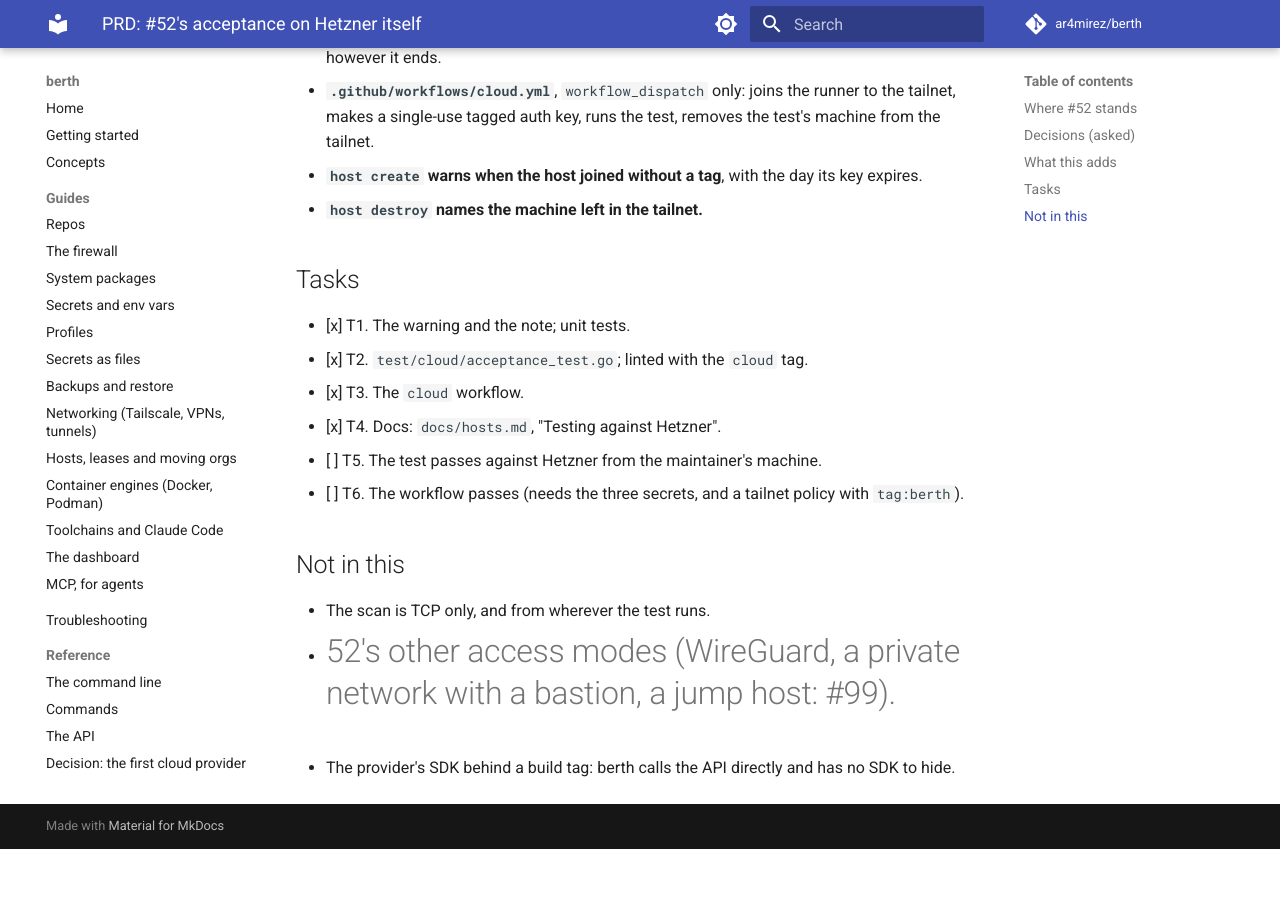
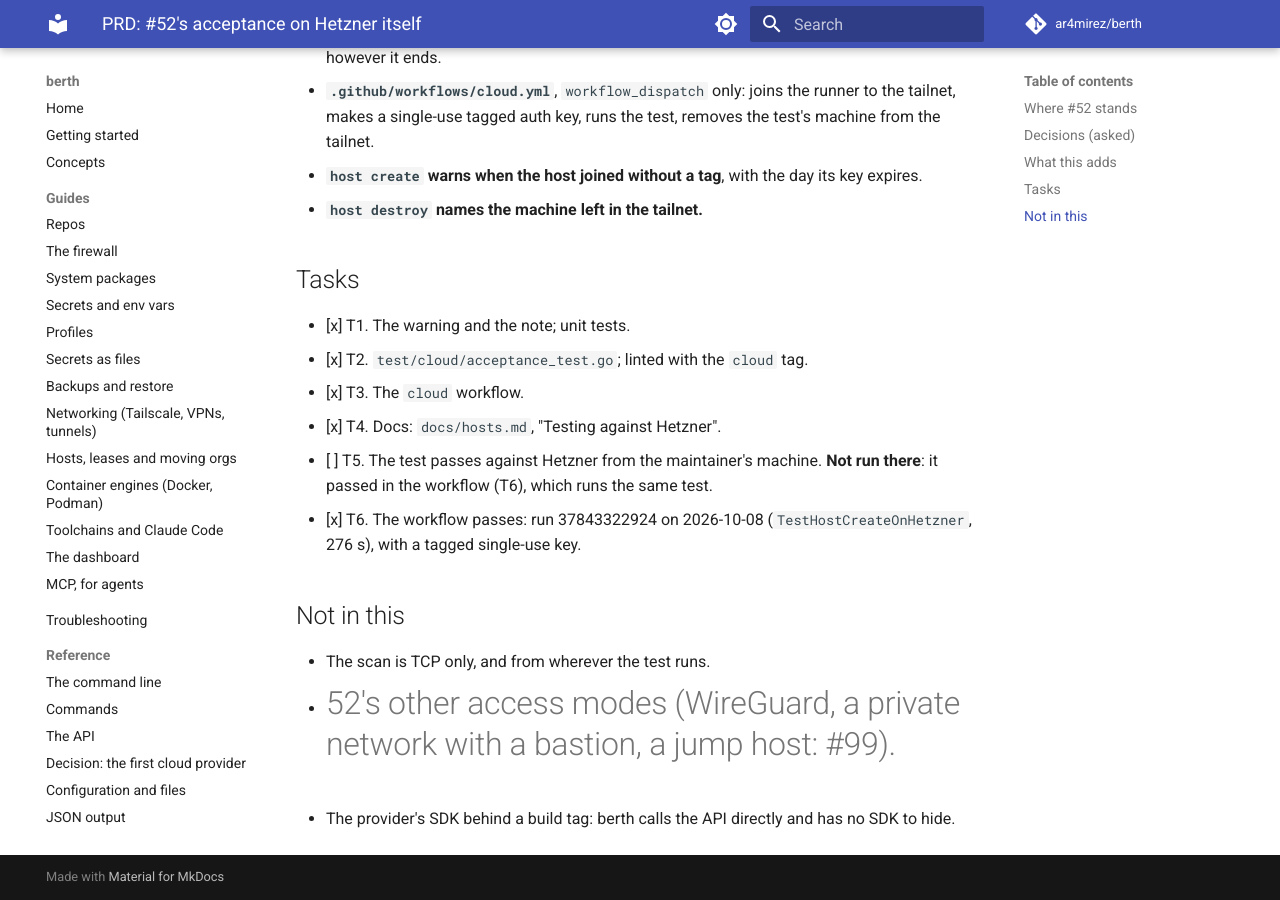
Before and after one commit to ar4mirez/berth, an MkDocs documentation site: the page built from docs/prd/052-acceptance.md, in a window 1280 px wide and 900 px high, scrolled down 891 px. Built offline with MkDocs 1.6.1 and Material for MkDocs 9.7.7, drawn with Linux system fonts in a browser that asks for light colours; comment, search, counter and statistics services are not loaded; before the commit the page ends 1740 px from its top, so only the background shows below that.

Commit message:
docs: #52's acceptance test passed against Hetzner (#164)
Claude-Session: https://claude.ai/code/session_01HUfFTBjZwiFAknaKwytpNs

Co-authored-by: Claude Opus 5.5 <noreply@anthropic.com>

```diff
--- a/docs/prd/052-acceptance.md
+++ b/docs/prd/052-acceptance.md
@@ -38,8 +38,8 @@ two things about the tailnet:
 - [x] T2. `test/cloud/acceptance_test.go`; linted with the `cloud` tag.
 - [x] T3. The `cloud` workflow.
 - [x] T4. Docs: `docs/hosts.md`, "Testing against Hetzner".
-- [ ] T5. The test passes against Hetzner from the maintainer's machine.
-- [ ] T6. The workflow passes (needs the three secrets, and a tailnet policy with `tag:berth`).
+- [ ] T5. The test passes against Hetzner from the maintainer's machine. **Not run there**: it passed in the workflow (T6), which runs the same test.
+- [x] T6. The workflow passes: run 37843322924 on 2026-10-08 (`TestHostCreateOnHetzner`, 276 s), with a tagged single-use key.
 
 ## Not in this
 
```
Also changed, not shown: other parts of docs/prd/052-acceptance.md (+1 -1 lines), docs/hosts.md (+1 -1 lines), docs/prd/052-148-cloud-and-host-api.md (+2 -2 lines).
